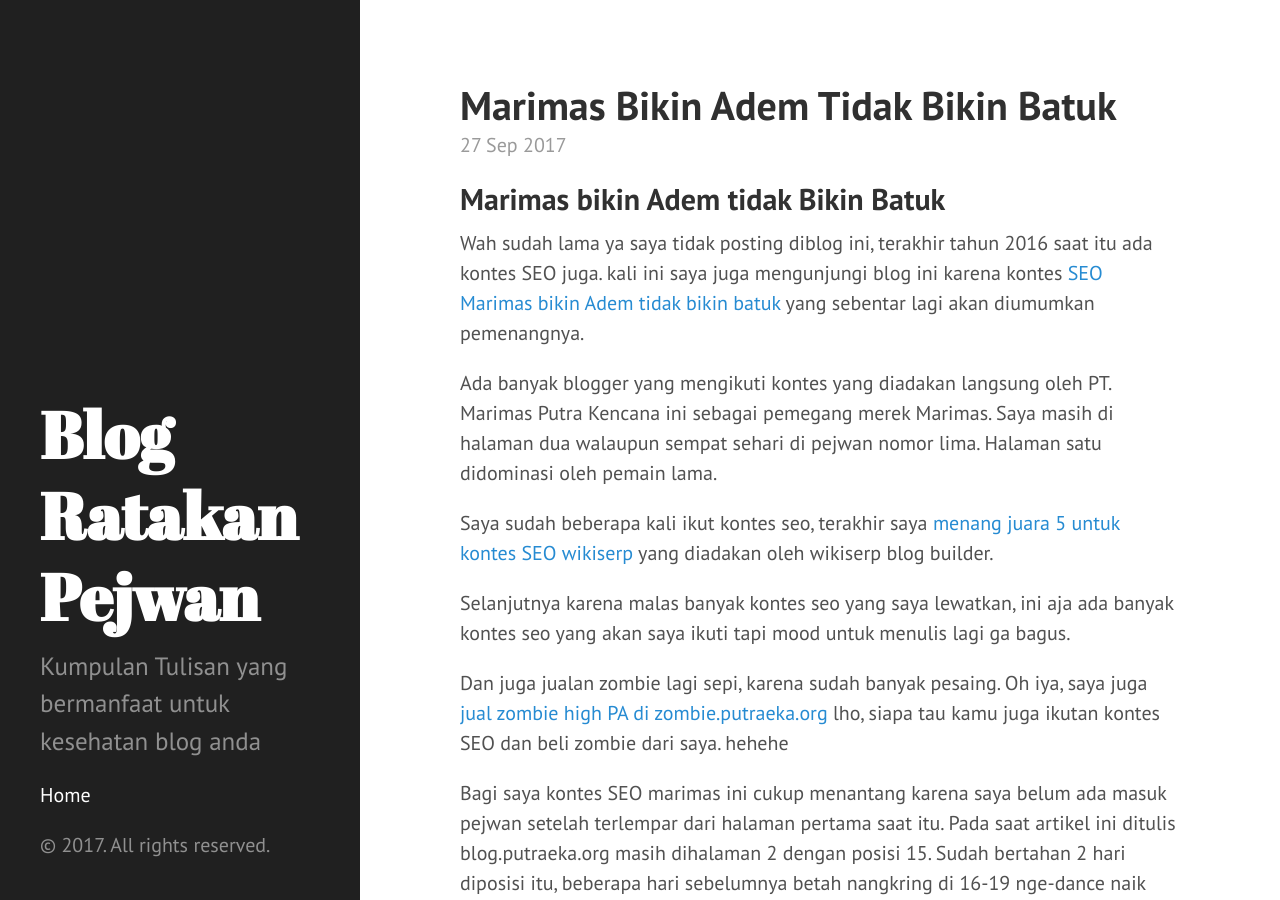
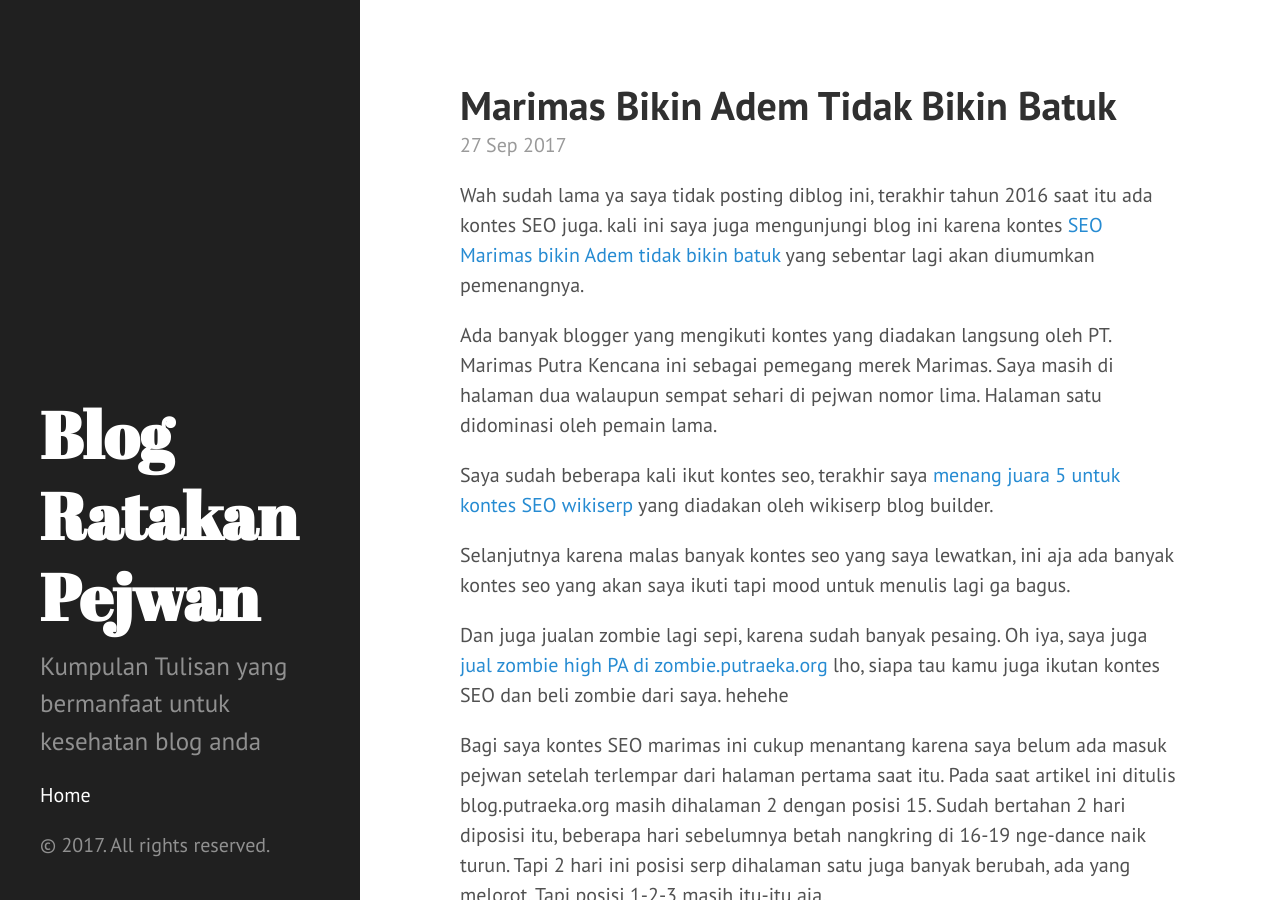
Before and after one commit to kongkow/kongkow.github.io, a Jekyll site: the page built from _posts/2017-09-27-marimas-bikin-adem-tidak-bikin-batuk.markdown, in a window 1280 px wide and 900 px high. Built offline with Jekyll 4.4.1, drawn with Linux system fonts in a browser that asks for light colours.

Commit message:
Updated Marimas Bikin Adem Tidak Bikin Batuk

```diff
--- a/_posts/2017-09-27-marimas-bikin-adem-tidak-bikin-batuk.markdown
+++ b/_posts/2017-09-27-marimas-bikin-adem-tidak-bikin-batuk.markdown
@@ -8,8 +8,6 @@ tags:
 - Kontes SEO
 layout: post
 ---
-
-## Marimas bikin Adem tidak Bikin Batuk
 
 Wah sudah lama ya saya tidak posting diblog ini, terakhir tahun 2016 saat itu ada kontes SEO juga. kali ini saya juga mengunjungi blog ini karena kontes [SEO Marimas bikin Adem tidak bikin batuk](http://blog.putraeka.org/post/marimas-bikin-adem-tidak-bikin-batuk) yang sebentar lagi akan diumumkan pemenangnya.
 
```
